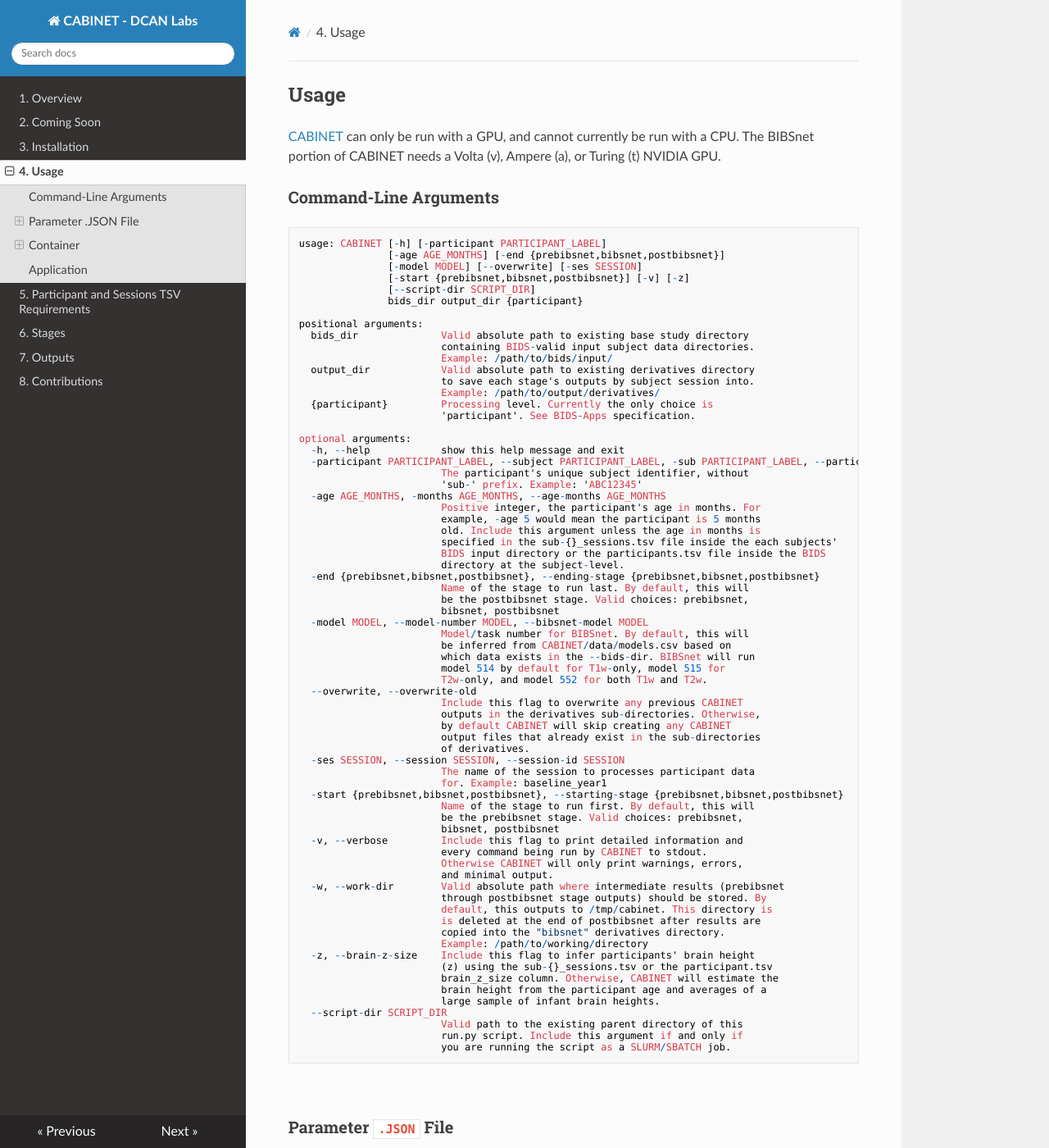
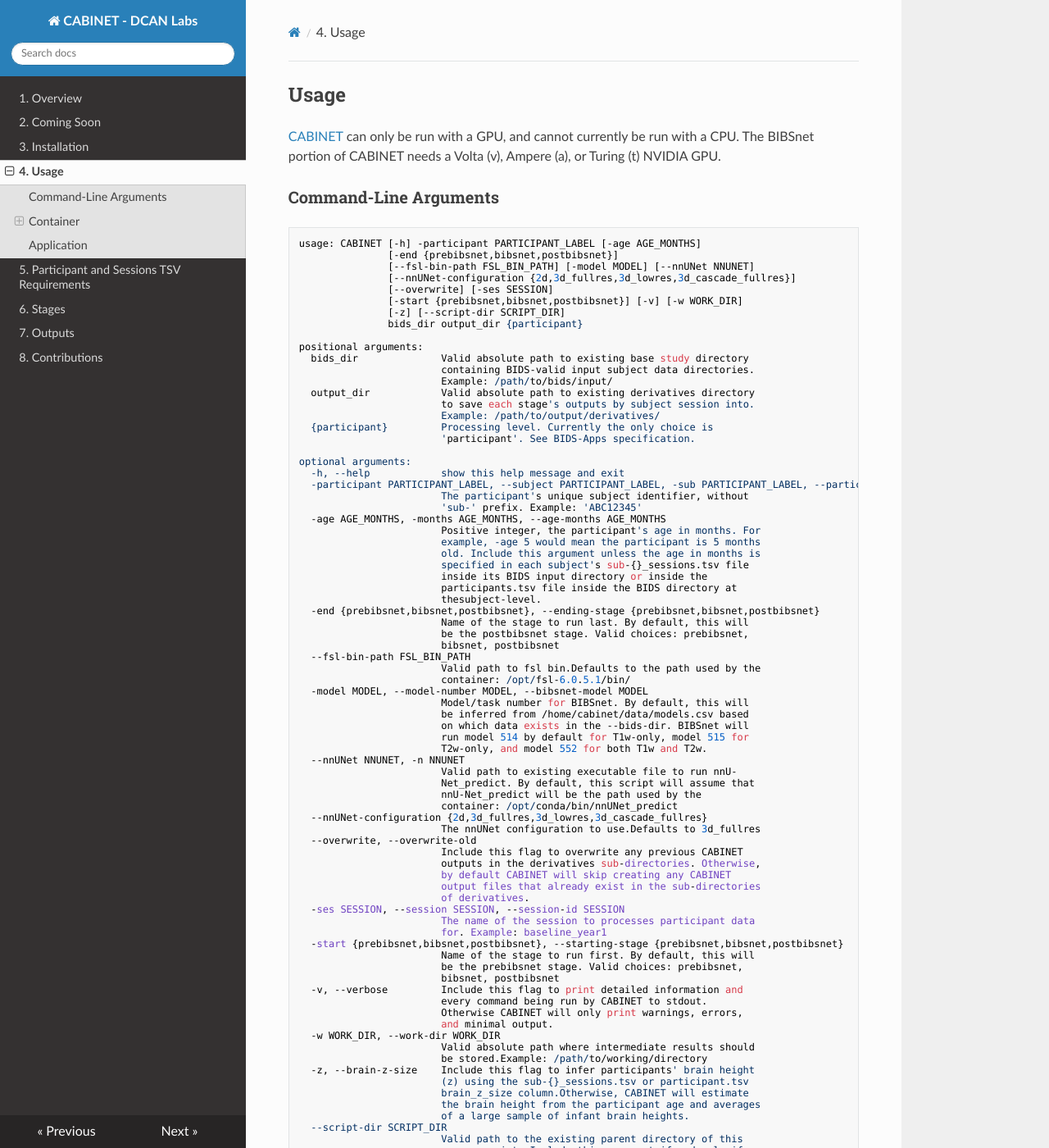
Before and after one commit to DCAN-Labs/BIBSnet, an MkDocs documentation site: the page built from docs/usage.md, in a window 1280 px wide and 1400 px high. Shown: the whole window at 82% size. Built offline with MkDocs 1.6.1, drawn with Linux system fonts in a browser that asks for light colours; nearby versions of some CDN libraries; some of the changed text lies outside the part shown.

````diff
--- a/docs/usage.md
+++ b/docs/usage.md
@@ -5,11 +5,13 @@
 ### Command-Line Arguments
 
 ```
-usage: CABINET [-h] [-participant PARTICIPANT_LABEL]
-               [-age AGE_MONTHS] [-end {prebibsnet,bibsnet,postbibsnet}]
-               [-model MODEL] [--overwrite] [-ses SESSION]
-               [-start {prebibsnet,bibsnet,postbibsnet}] [-v] [-z]
-               [--script-dir SCRIPT_DIR]
+usage: CABINET [-h] -participant PARTICIPANT_LABEL [-age AGE_MONTHS]
+               [-end {prebibsnet,bibsnet,postbibsnet}]
+               [--fsl-bin-path FSL_BIN_PATH] [-model MODEL] [--nnUNet NNUNET]
+               [--nnUNet-configuration {2d,3d_fullres,3d_lowres,3d_cascade_fullres}]
+               [--overwrite] [-ses SESSION]
+               [-start {prebibsnet,bibsnet,postbibsnet}] [-v] [-w WORK_DIR]
+               [-z] [--script-dir SCRIPT_DIR]
                bids_dir output_dir {participant}
 
 positional arguments:
@@ -31,19 +33,30 @@
                         Positive integer, the participant's age in months. For
                         example, -age 5 would mean the participant is 5 months
                         old. Include this argument unless the age in months is
-                        specified in the sub-{}_sessions.tsv file inside the each subjects'
-                        BIDS input directory or the participants.tsv file inside the BIDS
-                        directory at the subject-level.
+                        specified in each subject's sub-{}_sessions.tsv file
+                        inside its BIDS input directory or inside the
+                        participants.tsv file inside the BIDS directory at
+                        thesubject-level.
   -end {prebibsnet,bibsnet,postbibsnet}, --ending-stage {prebibsnet,bibsnet,postbibsnet}
                         Name of the stage to run last. By default, this will
                         be the postbibsnet stage. Valid choices: prebibsnet,
                         bibsnet, postbibsnet
+  --fsl-bin-path FSL_BIN_PATH
+                        Valid path to fsl bin.Defaults to the path used by the
+                        container: /opt/fsl-6.0.5.1/bin/
   -model MODEL, --model-number MODEL, --bibsnet-model MODEL
                         Model/task number for BIBSnet. By default, this will
-                        be inferred from CABINET/data/models.csv based on
-                        which data exists in the --bids-dir. BIBSnet will run
-                        model 514 by default for T1w-only, model 515 for
+                        be inferred from /home/cabinet/data/models.csv based
+                        on which data exists in the --bids-dir. BIBSnet will
+                        run model 514 by default for T1w-only, model 515 for
                         T2w-only, and model 552 for both T1w and T2w.
+  --nnUNet NNUNET, -n NNUNET
+                        Valid path to existing executable file to run nnU-
+                        Net_predict. By default, this script will assume that
+                        nnU-Net_predict will be the path used by the
+                        container: /opt/conda/bin/nnUNet_predict
+  --nnUNet-configuration {2d,3d_fullres,3d_lowres,3d_cascade_fullres}
+                        The nnUNet configuration to use.Defaults to 3d_fullres
   --overwrite, --overwrite-old
                         Include this flag to overwrite any previous CABINET
                         outputs in the derivatives sub-directories. Otherwise,
@@ -61,41 +74,19 @@
                         every command being run by CABINET to stdout.
                         Otherwise CABINET will only print warnings, errors,
                         and minimal output.
-  -w, --work-dir        Valid absolute path where intermediate results (prebibsnet
-                        through postbibsnet stage outputs) should be stored. By
-                        default, this outputs to /tmp/cabinet. This directory is
-                        is deleted at the end of postbibsnet after results are
-                        copied into the "bibsnet" derivatives directory.
-                        Example: /path/to/working/directory
+  -w WORK_DIR, --work-dir WORK_DIR
+                        Valid absolute path where intermediate results should
+                        be stored.Example: /path/to/working/directory
   -z, --brain-z-size    Include this flag to infer participants' brain height
-                        (z) using the sub-{}_sessions.tsv or the participant.tsv
-                        brain_z_size column. Otherwise, CABINET will estimate the
-                        brain height from the participant age and averages of a
-                        large sample of infant brain heights.
+                        (z) using the sub-{}_sessions.tsv or participant.tsv
+                        brain_z_size column.Otherwise, CABINET will estimate
+                        the brain height from the participant age and averages
+                        of a large sample of infant brain heights.
   --script-dir SCRIPT_DIR
                         Valid path to the existing parent directory of this
                         run.py script. Include this argument if and only if
                         you are running the script as a SLURM/SBATCH job.
 ```
-
-<br />
-
-### Parameter `.JSON` File
-
-The repository contains two parameter files, one recommended to run CABINET inside its container and one recommended to run outside:
-
-- Inside Container: `parameter-file-container.json`
-- Outside Container: `parameter-file-application.json`
-
-#### "common": parameters used by multiple stages within CABINET
-
-- `"fsl_bin_path"`: string, a valid absolute path to existing `bin` directory in [FMRIB Software Library](https://fsl.fmrib.ox.ac.uk/fsl/fslwiki/). Example: `"/opt/fsl-6.0.5.1/bin/"`
-- `"task_id"`: string, the name of the task performed by the participant to processes data for. This parameter can also be `null` for non-task data. Example: `nback` (note: this is not utilized by cabinet yet, please designate it as null)
-
-#### "BIBSnet": parameters used only for the BIBSnet stage
-- `"model"`: string, the model to run. Example: `"3d_fullres"`
-- `"nnUNet_predict_path"`: string, a valid path to nnUNet_predict executable file. Example: `"/opt/conda/bin/nnUNet_predict"`
-- `"singularity_image_path"`: string, a valid path to BIBSnet singularity image `.sif` file: Example: `"/home/cabinet/user/bibsnet.sif"`
 
 <br />
 
````
Also changed, not shown: docs/comingsoon.md (+0 -8 lines), docs/index.md (+0 -2 lines), docs/outputs.md (+0 -2 lines), docs/stages.md (+0 -10 lines).
